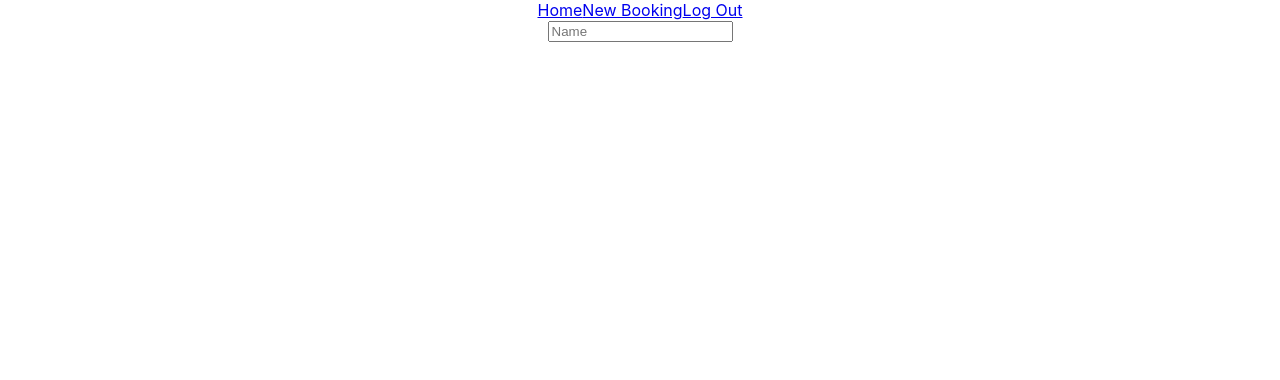
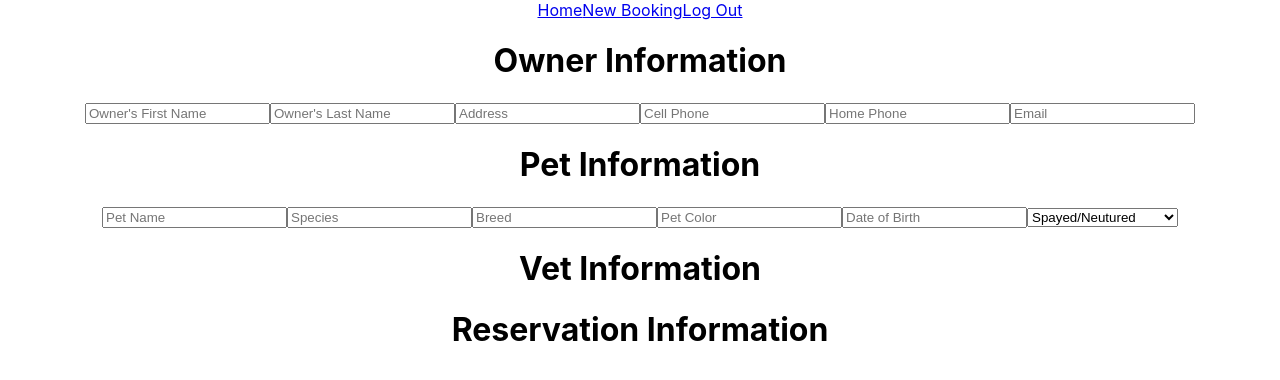
Before and after one commit to lkshamus/reservations, a React (Create React App) app: page /booking in a window 1280 px wide. Shown: the top 380 px of the page. Built offline with nearby package versions, Linux system fonts and the light colour scheme.

Commit message:
Add inputs for booking

```diff
--- a/src/Booking.js
+++ b/src/Booking.js
@@ -4,15 +4,125 @@ import Header from "./Header";
 export default class Booking extends Component {
   constructor() {
     super();
-    this.state = {};
+    this.state = {
+      ownerFn: "",
+      ownerLn: "",
+      address: "",
+      cellNumber: "",
+      homeNumber: "",
+      ownerEmail: "",
+      petName: "",
+      species: "",
+      breed: "",
+      color: "",
+      dob: "",
+      spayed: "",
+      medications: "",
+      feeding: "",
+      shots: ""
+    };
   }
+
+  handleChange = e => {
+    this.setState({
+      [e.target.name]: e.target.value
+    });
+  };
+
+  handleSUbmit = e => {
+    e.preventDefault();
+  };
+
   render() {
     return (
       <div>
         <Header />
+        <h1>Owner Information</h1>
         <form>
-          <input placeholder="Name" />
+          <input
+            placeholder="Owner's First Name"
+            onChange={this.handleChange}
+            value={this.state.ownerFn}
+            name="ownerFn"
+          />
+          <input
+            placeholder="Owner's Last Name"
+            onChange={this.handleChange}
+            value={this.state.ownerLn}
+            name="ownerLn"
+          />
+          <input
+            placeholder="Address"
+            onChange={this.handleChange}
+            value={this.state.address}
+            name="address"
+          />
+          <input
+            placeholder="Cell Phone"
+            onChange={this.handleChange}
+            value={this.state.cellNumber}
+            name="cellNumber"
+            pattern="[0-9]{3}-[0-9]{3}-[0-9]{4}"
+          />
+          <input
+            placeholder="Home Phone"
+            onChange={this.handleChange}
+            value={this.state.homeNumber}
+            name="homeNumber"
+            pattern="[0-9]{3}-[0-9]{3}-[0-9]{4}"
+          />
+          <input
+            placeholder="Email"
+            type="email"
+            onChange={this.handleChange}
+            value={this.state.ownerEmail}
+            name="ownerEmail"
+          />
         </form>
+        <h1>Pet Information</h1>
+        <form>
+          <input
+            placeholder="Pet Name"
+            onChange={this.handleChange}
+            value={this.state.petName}
+            name="petName"
+          />
+          <input
+            placeholder="Species"
+            onChange={this.handleChange}
+            value={this.state.species}
+            name="species"
+          />
+          <input
+            placeholder="Breed"
+            onChange={this.handleChange}
+            value={this.state.breed}
+            name="breed"
+          />
+          <input
+            placeholder="Pet Color"
+            onChange={this.handleChange}
+            value={this.state.color}
+            name="color"
+          />
+          <input
+            placeholder="Date of Birth"
+            onChange={this.handleChange}
+            value={this.state.dob}
+            name="dob"
+          />
+          <select name="spayed" onChange={this.handleChange}>
+            <option value={true} name="spayed">
+              Spayed/Neutured
+            </option>
+            <option value={false} name="spayed">
+              Not Spayed/Neutured
+            </option>
+          </select>
+        </form>
+        <h1>Vet Information</h1>
+        <form />
+        <h1>Reservation Information</h1>
       </div>
     );
   }
```
